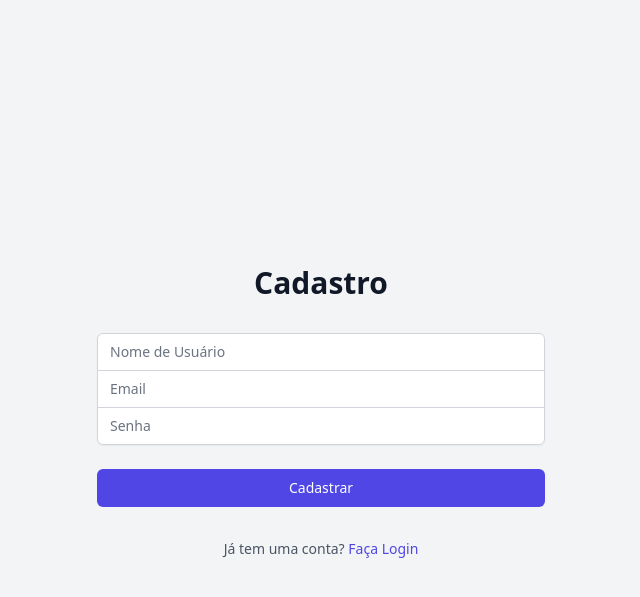
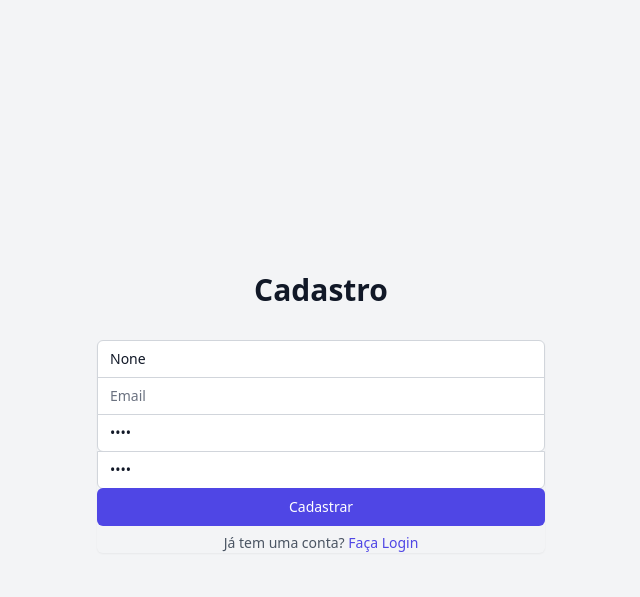
Before and after one commit to fernanda0508/site-tutorial-iot, a Django app: page /cadastro/ in a window 1280 px wide. Shown: the top 597 px of the page, without its empty margins (319-959 px from the left). Run offline with Django 4.2, Linux system fonts and the light colour scheme.

Commit message:
tela de cadastro funcionando

```diff
--- a/iot/views.py
+++ b/iot/views.py
@@ -39,15 +39,10 @@ def cadastro(request):
         form = UserCreationForm(request.POST)
         if form.is_valid():
             user = form.save()
-            # Autenticar o usuário após o cadastro
-            username = form.cleaned_data.get("username")
-            password = form.cleaned_data.get("password1")
-            user = authenticate(username=username, password=password)
-            if user:
-                login(request, user)
-                return redirect(
-                    "index"
-                )  # Redirecionar para a página inicial após o cadastro
+            login(request, user)
+            return redirect(
+                "index"
+            )  # Redirecione para a página inicial ou outra página desejada após o registro
     else:
         form = UserCreationForm()
     return render(request, "iot/cadastro.html", {"form": form})
--- a/setup/settings.py
+++ b/setup/settings.py
@@ -126,7 +126,7 @@ MEDIA_URL = "/media/"
 MEDIA_ROOT = os.path.join(BASE_DIR, "media")
 
 STATIC_URL = "/static/"
-
+LOGIN_URL = "login"
 STATICFILES_DIRS = [os.path.join(BASE_DIR, "static")]
 
 # Default primary key field type
--- a/templates/iot/cadastro.html
+++ b/templates/iot/cadastro.html
@@ -4,13 +4,12 @@
 <head>
   <meta charset="UTF-8">
   <meta name="viewport" content="width=device-width, initial-scale=1.0">
-  <title>Login</title>
+  <title>Cadastro</title>
   <!-- Inclua os estilos do Tailwind CSS -->
   <link href="https://cdn.jsdelivr.net/npm/tailwindcss@2.2.15/dist/tailwind.min.css" rel="stylesheet">
 </head>
 
 <body class="bg-gray-100 flex items-center justify-center h-screen">
-
   <div class="max-w-md w-full space-y-8">
     <div>
       <h2 class="mt-6 text-center text-3xl font-extrabold text-gray-900">
@@ -24,20 +23,40 @@
           <label for="username" class="sr-only">Nome de Usuário</label>
           <input id="username" name="username" type="text" required
             class="appearance-none rounded-none relative block w-full px-3 py-2 border border-gray-300 placeholder-gray-500 text-gray-900 rounded-t-md focus:outline-none focus:ring-1 focus:ring-indigo-500 focus:border-indigo-500 focus:z-10 sm:text-sm"
-            placeholder="Nome de Usuário">
+            placeholder="Nome de Usuário" value="{{ form.username.value }}">
+          {% if form.username.errors %}
+          <p class="text-red-500">{{ form.username.errors }}</p>
+          {% endif %}
         </div>
+
         <div>
           <label for="email" class="sr-only">Email</label>
           <input id="email" name="email" type="email" required
             class="appearance-none rounded-none relative block w-full px-3 py-2 border border-gray-300 placeholder-gray-500 text-gray-900 focus:outline-none focus:ring-1 focus:ring-indigo-500 focus:border-indigo-500 focus:z-10 sm:text-sm"
-            placeholder="Email">
+            placeholder="Email" value="{{ form.email.value }}">
+          {% if form.email.errors %}
+          <p class="text-red-500">{{ form.email.errors }}</p>
+          {% endif %}
         </div>
+
         <div>
-          <label for="password" class="sr-only">Senha</label>
-          <input id="password" name="password" type="password" required
+          <label for="password1" class="sr-only">Senha</label>
+          <input id="password1" name="password1" type="password" required
             class="appearance-none rounded-none relative block w-full px-3 py-2 border border-gray-300 placeholder-gray-500 text-gray-900 rounded-b-md focus:outline-none focus:ring-1 focus:ring-indigo-500 focus:border-indigo-500 focus:z-10 sm:text-sm"
-            placeholder="Senha">
+            placeholder="Senha" value="{{ form.password1.value }}">
+          {% if form.password1.errors %}
+          <p class="text-red-500">{{ form.password1.errors }}</p>
+          {% endif %}
         </div>
+
+        <div>
+          <label for="password2" class="sr-only">Confirmar Senha</label>
+          <input id="password2" name="password2" type="password" required
+            class="appearance-none rounded-none relative block w-full px-3 py-2 border border-gray-300 placeholder-gray-500 text-gray-900 rounded-b-md focus:outline-none focus:ring-1 focus:ring-indigo-500 focus:border-indigo-500 focus:z-10 sm:text-sm"
+            placeholder="Confirmar Senha" value="{{ form.password2.value }}">
+          {% if form.password2.errors %}
+          <p class="text-red-500">{{ form.password2.errors }}</p>
+          {% endif %}
         </div>
 
         <div>
```
Also changed, not shown: db.sqlite3. Lines whose indentation alone changed are shown as unchanged.
